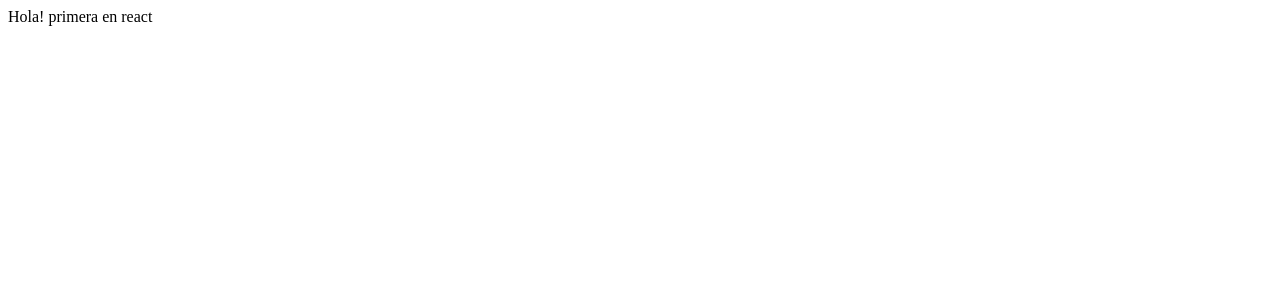
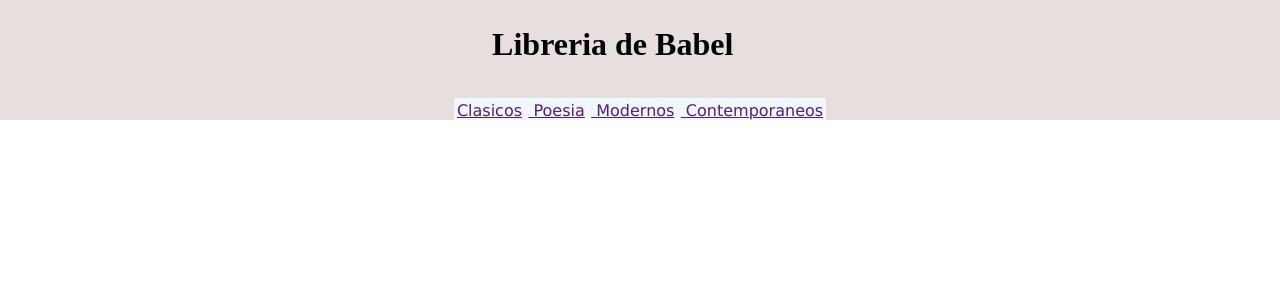
Before and after one commit to bswalter8/ecommerce-balaszczuk, a React (Create React App) app: page / in a window 1280 px wide. Shown: the top 300 px of the page. Built offline with nearby package versions, Linux system fonts and the light colour scheme.

Commit message:
segunda entrega

```diff
--- a/package.json
+++ b/package.json
@@ -9,6 +9,7 @@
     "react": "^18.0.0",
     "react-dom": "^18.0.0",
     "react-scripts": "5.0.0",
+    "styled-components": "^5.3.5",
     "web-vitals": "^2.1.4"
   },
   "scripts": {
--- /dev/null
+++ b/src/App.js
@@ -0,0 +1,15 @@
+import Header from "./components/Header"
+import Footer from "./components/Footer"
+import Main   from "./components/Main"
+
+const App =() => {
+    return (<>
+                <Header/>
+                <Main/>
+                <Footer/>
+            </>
+    )
+  }
+
+
+export default App
--- /dev/null
+++ b/src/components/Footer.js
@@ -0,0 +1,10 @@
+import Nav from "./NavBar"
+
+const Footer = () =>{
+    return (<footer>
+                <p>Copyrigth - Todos los derechos reservados</p>
+                <Nav/>
+            </footer>)
+}
+
+export default Footer
--- /dev/null
+++ b/src/components/Header.js
@@ -0,0 +1,35 @@
+import Nav from "./NavBar"
+import styled from 'styled-components'
+
+const Header_css = styled.header`
+    background-color: rgb(231, 222, 222);
+    position: absolute;
+    overflow: hidden;
+    display: flex;
+    justify-content: space-around;
+    align-items: flex-end;
+    margin: 0;
+    height: 15%;
+    width: 100%;
+    z-index: 1;
+    & a{
+      font-family: 'Lucida Sans', 'Lucida Sans Regular', 'Lucida Grande', 'Lucida Sans Unicode', Geneva, Verdana, sans-serif;
+      background-color: aliceblue;
+      padding: .2rem;
+
+    }
+    & h1{
+    font-family: 'BIZ UDPMincho', serif;
+    font-size: 2em;
+    margin: 1.2em;
+  }
+`
+
+const Header = () =>{
+    return (<Header_css>
+
+                <Nav/>
+            </Header_css>)
+}
+
+export default Header
--- /dev/null
+++ b/src/components/Main.js
@@ -0,0 +1,9 @@
+import React from 'react'
+
+const Main = () => {
+  return (
+    <main><p>Main</p></main>
+  )
+}
+
+export default Main
--- /dev/null
+++ b/src/components/NavBar.js
@@ -0,0 +1,17 @@
+import React from 'react'
+
+
+const Nav = () => {
+  return (
+            <nav>
+                <h1>Libreria de Babel</h1>
+                <a href=""> Clasicos</a>
+                <a href=""> Poesia</a>
+                <a href=""> Modernos</a>
+                <a href=""> Contemporaneos</a>
+
+            </nav>
+  )
+}
+
+export default Nav
--- a/src/index.js
+++ b/src/index.js
@@ -1,10 +1,11 @@
 
 import React from "react"
-import ReactDOM from "react-dom"
+import ReactDOM from "react-dom/client"
+import App from "./App"
+import "./style.css"
 
-function App() {
-  return "Hola! primera en react"
-}
+const root = ReactDOM.createRoot(document.getElementById("root"))
 
 
-ReactDOM.render(<App/>, document.getElementById("root"))
+
+root.render(<App/>)
--- /dev/null
+++ b/src/style.css
@@ -0,0 +1,4 @@
+*{
+    margin: 0;
+    padding: 0;
+  }
```
Also changed, not shown: 1 other file (tests, documents, lock files or other folders).
